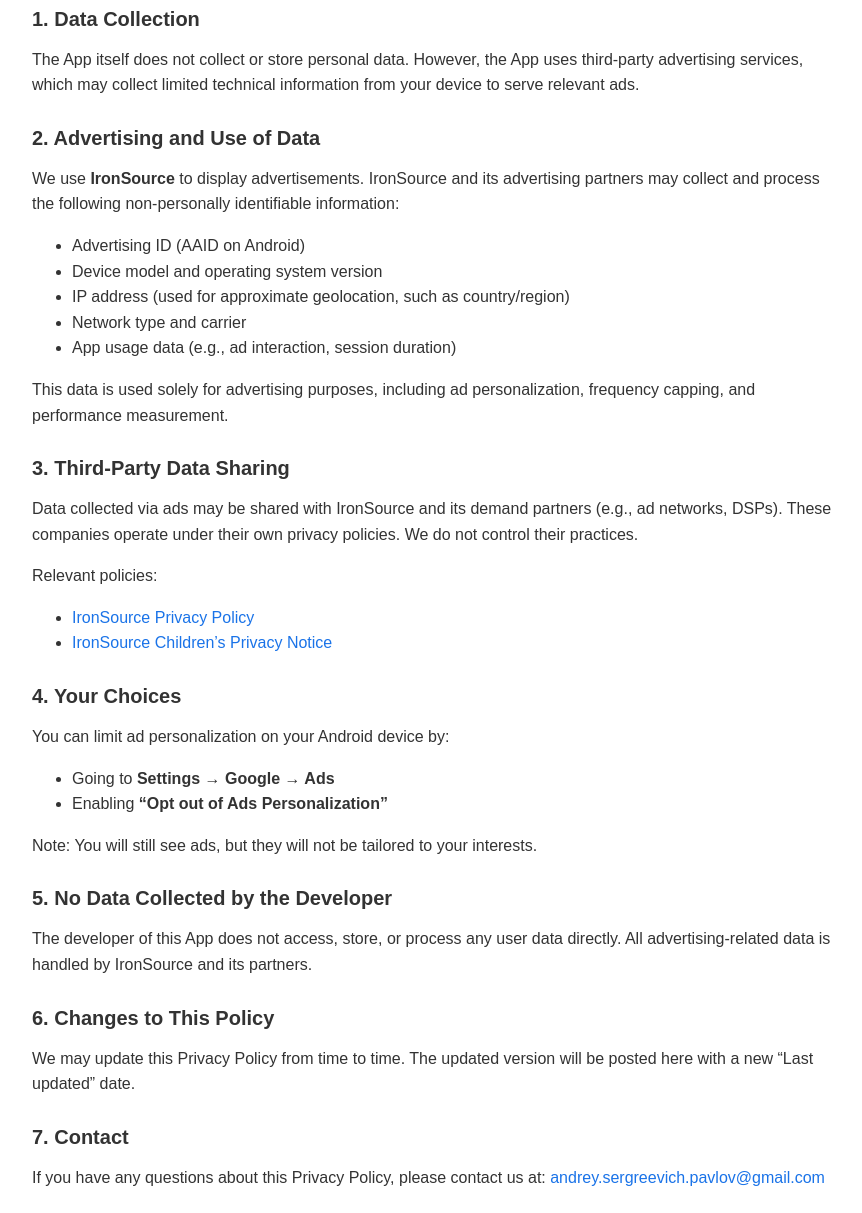
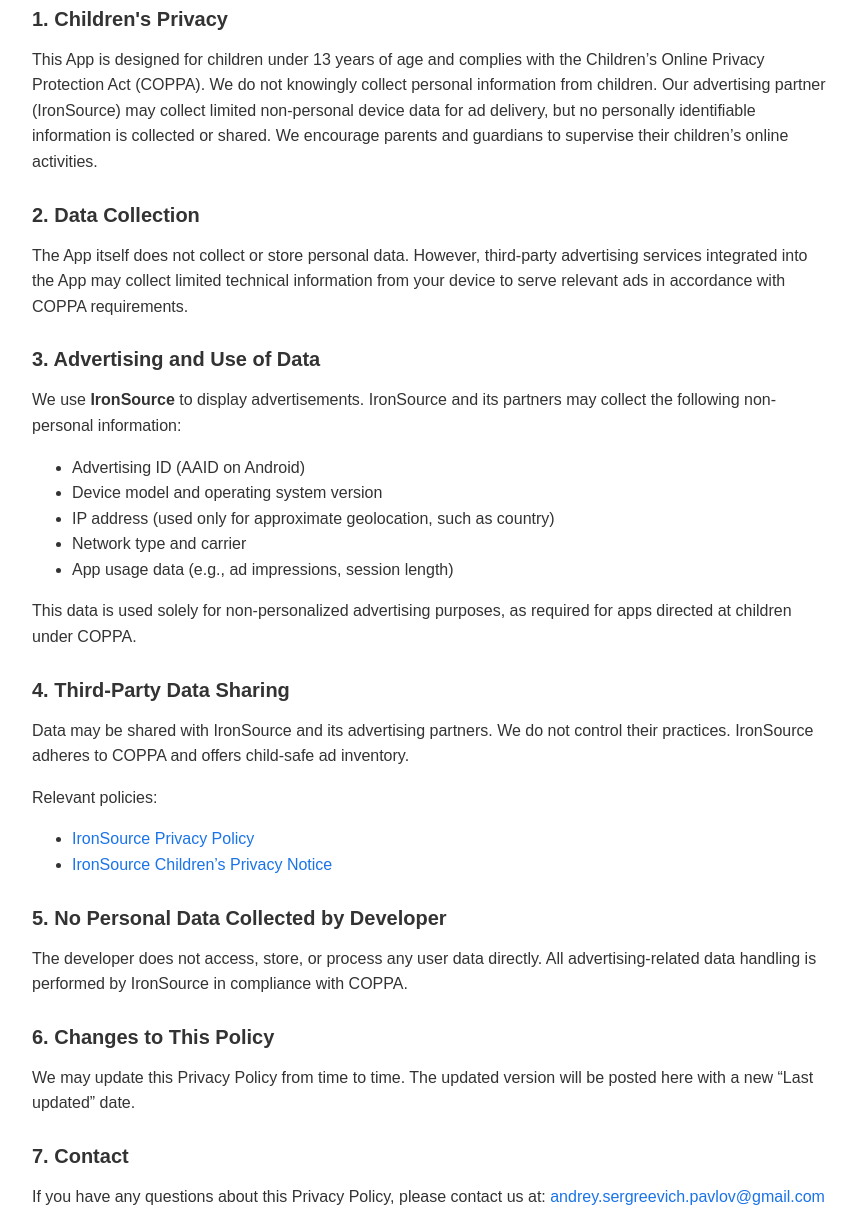
Before and after one commit to as-pavlov/TRC-privacy-policy, a plain HTML site: page index.html in a window 1280 px wide. Shown: the part 183-1396 px from the top of the page, without its empty margins (208-1070 px from the left). Drawn offline with Linux system fonts and the light colour scheme.

Commit message:
Revise Privacy Policy for COPPA compliance

```diff
--- a/index.html
+++ b/index.html
@@ -19,38 +19,33 @@
 
   <p>This Privacy Policy explains how <strong>Tanya rescues the cats</strong> (the “App”) handles user data.</p>
 
-  <h2>1. Data Collection</h2>
-  <p>The App itself does not collect or store personal data. However, the App uses third-party advertising services, which may collect limited technical information from your device to serve relevant ads.</p>
+  <h2>1. Children's Privacy</h2>
+  <p>This App is designed for children under 13 years of age and complies with the Children’s Online Privacy Protection Act (COPPA). We do not knowingly collect personal information from children. Our advertising partner (IronSource) may collect limited non-personal device data for ad delivery, but no personally identifiable information is collected or shared. We encourage parents and guardians to supervise their children’s online activities.</p>
 
-  <h2>2. Advertising and Use of Data</h2>
-  <p>We use <strong>IronSource</strong> to display advertisements. IronSource and its advertising partners may collect and process the following non-personally identifiable information:</p>
+  <h2>2. Data Collection</h2>
+  <p>The App itself does not collect or store personal data. However, third-party advertising services integrated into the App may collect limited technical information from your device to serve relevant ads in accordance with COPPA requirements.</p>
+
+  <h2>3. Advertising and Use of Data</h2>
+  <p>We use <strong>IronSource</strong> to display advertisements. IronSource and its partners may collect the following non-personal information:</p>
   <ul>
     <li>Advertising ID (AAID on Android)</li>
     <li>Device model and operating system version</li>
-    <li>IP address (used for approximate geolocation, such as country/region)</li>
+    <li>IP address (used only for approximate geolocation, such as country)</li>
     <li>Network type and carrier</li>
-    <li>App usage data (e.g., ad interaction, session duration)</li>
+    <li>App usage data (e.g., ad impressions, session length)</li>
   </ul>
-  <p>This data is used solely for advertising purposes, including ad personalization, frequency capping, and performance measurement.</p>
+  <p>This data is used solely for non-personalized advertising purposes, as required for apps directed at children under COPPA.</p>
 
-  <h2>3. Third-Party Data Sharing</h2>
-  <p>Data collected via ads may be shared with IronSource and its demand partners (e.g., ad networks, DSPs). These companies operate under their own privacy policies. We do not control their practices.</p>
+  <h2>4. Third-Party Data Sharing</h2>
+  <p>Data may be shared with IronSource and its advertising partners. We do not control their practices. IronSource adheres to COPPA and offers child-safe ad inventory.</p>
   <p>Relevant policies:</p>
   <ul>
     <li><a href="https://developers.is.com/ironsource-mobile/air/ironsource-mobile-privacy-policy/" target="_blank" rel="noopener">IronSource Privacy Policy</a></li>
     <li><a href="https://developers.is.com/ironsource-mobile/general/ironsource-mobile-child-directed-apps/" target="_blank" rel="noopener">IronSource Children’s Privacy Notice</a></li>
   </ul>
 
-  <h2>4. Your Choices</h2>
-  <p>You can limit ad personalization on your Android device by:</p>
-  <ul>
-    <li>Going to <strong>Settings → Google → Ads</strong></li>
-    <li>Enabling <strong>“Opt out of Ads Personalization”</strong></li>
-  </ul>
-  <p>Note: You will still see ads, but they will not be tailored to your interests.</p>
-
-  <h2>5. No Data Collected by the Developer</h2>
-  <p>The developer of this App does not access, store, or process any user data directly. All advertising-related data is handled by IronSource and its partners.</p>
+  <h2>5. No Personal Data Collected by Developer</h2>
+  <p>The developer does not access, store, or process any user data directly. All advertising-related data handling is performed by IronSource in compliance with COPPA.</p>
 
   <h2>6. Changes to This Policy</h2>
   <p>We may update this Privacy Policy from time to time. The updated version will be posted here with a new “Last updated” date.</p>
```
